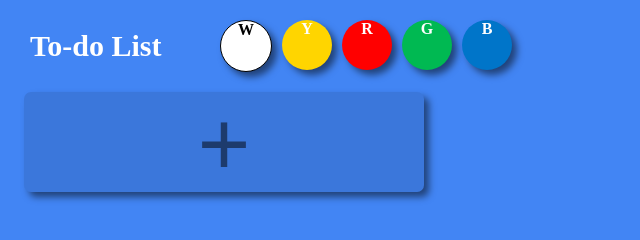
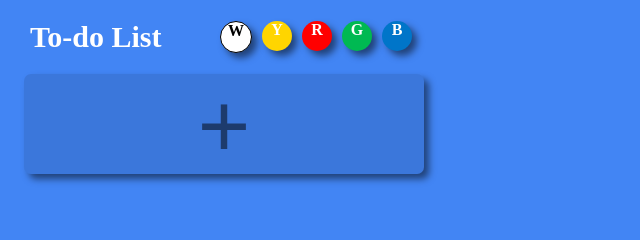
Before and after one commit to Jaayou/Todo, a plain HTML site: page index.html in a window 1280 px wide. Shown: the whole page, without its empty margins (0-640 px from the left). Drawn offline with Linux system fonts and the light colour scheme.

```diff
--- a/main.css
+++ b/main.css
@@ -26,8 +26,8 @@ body {
 }
 
 .white {
-  width: 50px;
-  height: 50px;
+  width: 30px;
+  height: 30px;
   background: white;
   color: black;
   font-weight: bold;
@@ -39,8 +39,8 @@ body {
 }
 
 .yellow {
-  width: 50px;
-  height: 50px;
+  width: 30px;
+  height: 30px;
   background: #ffd500;
   color: white;
   font-weight: bold;
@@ -52,8 +52,8 @@ body {
 }
 
 .red {
-  width: 50px;
-  height: 50px;
+  width: 30px;
+  height: 30px;
   background: red;
   border-radius: 50%;
   color: white;
@@ -65,8 +65,8 @@ body {
 }
 
 .green {
-  width: 50px;
-  height: 50px;
+  width: 30px;
+  height: 30px;
   background: #00b952;
   border-radius: 50%;
   color: white;
@@ -78,8 +78,8 @@ body {
 }
 
 .blue {
-  width: 50px;
-  height: 50px;
+  width: 30px;
+  height: 30px;
   background: #0075c9;
   border-radius: 50%;
   color: white;
```
